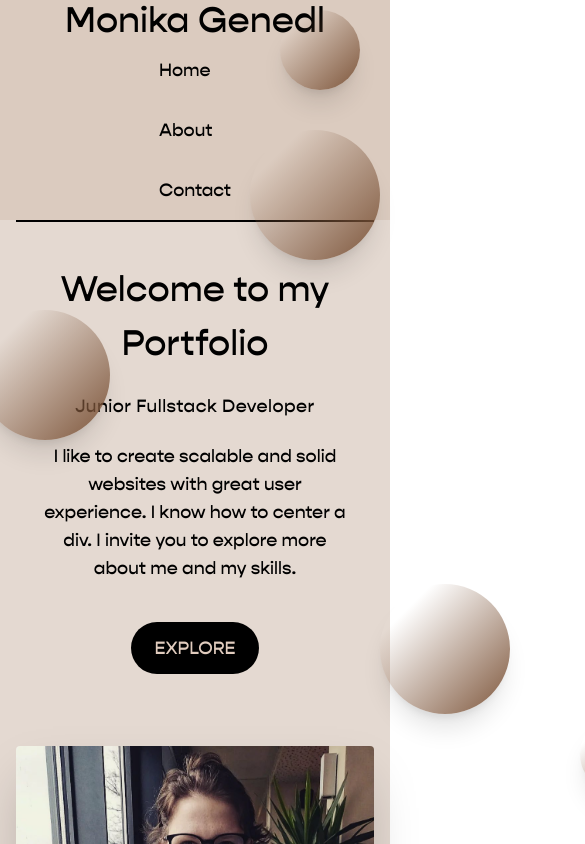
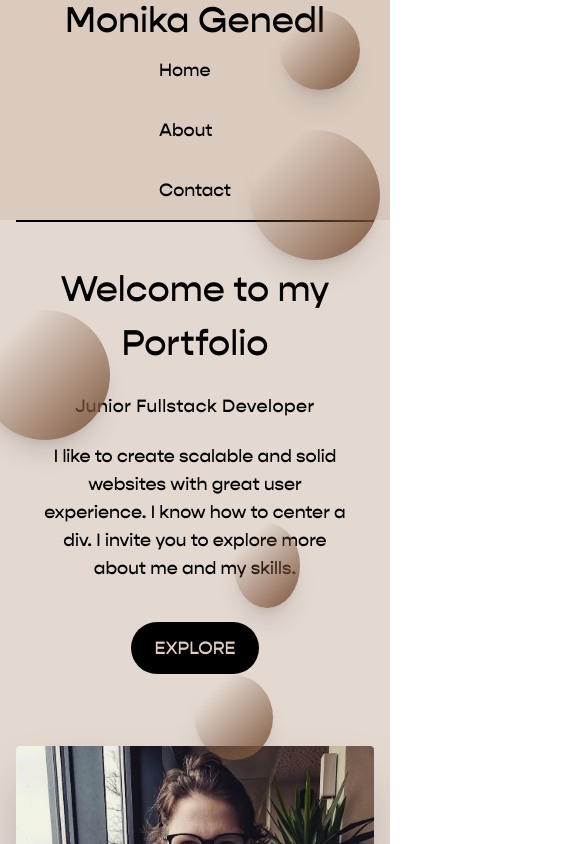
Before and after one commit to theMomo93/Portfolio, a Next.js app: page / in a window 390 px wide. Shown: the top 844 px of the page, 585 px wide, since content can reach past the window. Built offline with nearby package versions, Linux system fonts and the light colour scheme.

Commit message:
small screen fix

```diff
--- a/pages/about.js
+++ b/pages/about.js
@@ -1,7 +1,11 @@
 import React from 'react'
+import Navbar from '@/components/Navbar';
+
 
 export default function about() {
   return (
+    <>
+    <Navbar/>
     <div>
         <div class="min-h-screen bg-gray-900 flex flex-col items-center justify-center relative px-4">
     <div class="absolute top-0 left-0 w-full h-full bg-cover bg-center opacity-30">
@@ -10,7 +14,8 @@ export default function about() {
     <p class="text-white text-xl md:text-2xl">
         I am working hard to bring you something amazing. Stay tuned!
     </p>
-</div>
+  </div>
     </div>
+    </>
   )
 }
--- a/pages/index.js
+++ b/pages/index.js
@@ -35,7 +35,7 @@ export default function Home() {
       <Navbar />
 
 
-      <section className="min-h-screen flex flex-col lg:flex-row justify-center items-center">
+      <section id="home" className="min-h-screen flex flex-col lg:flex-row justify-center items-center">
   <div className="flex-1 flex flex-col justify-center items-center lg:items-start m-6 lg:m-12 p-4 text-center lg:text-left">
     <h1 className="text-4xl sm:text-5xl lg:text-7xl font-medium leading-normal mb-6 lg:mb-12">
       Welcome to my Portfolio
--- a/styles/globals.css
+++ b/styles/globals.css
@@ -105,16 +105,17 @@
   left: -20px;
 }
 .circle.four {
-  width: 130px;
-  height: 130px;
-  bottom: 130px;
-  left: 380px;
+  width: 20%; /* Adjust as needed */
+  height: 10%; /* Adjust as needed */
+  bottom: 10%; /* Adjust as needed */
+  left: 50%; /* Adjust as needed */
+
 }
 .circle.five {
-  width: 80px;
-  height: 80px;
-  bottom: 50px;
-  left: 580px;
+  width: 17%;
+  height: 10%;
+  bottom: 28%;
+  left: 60%;
 
 }
 .contact-form:before {
```
